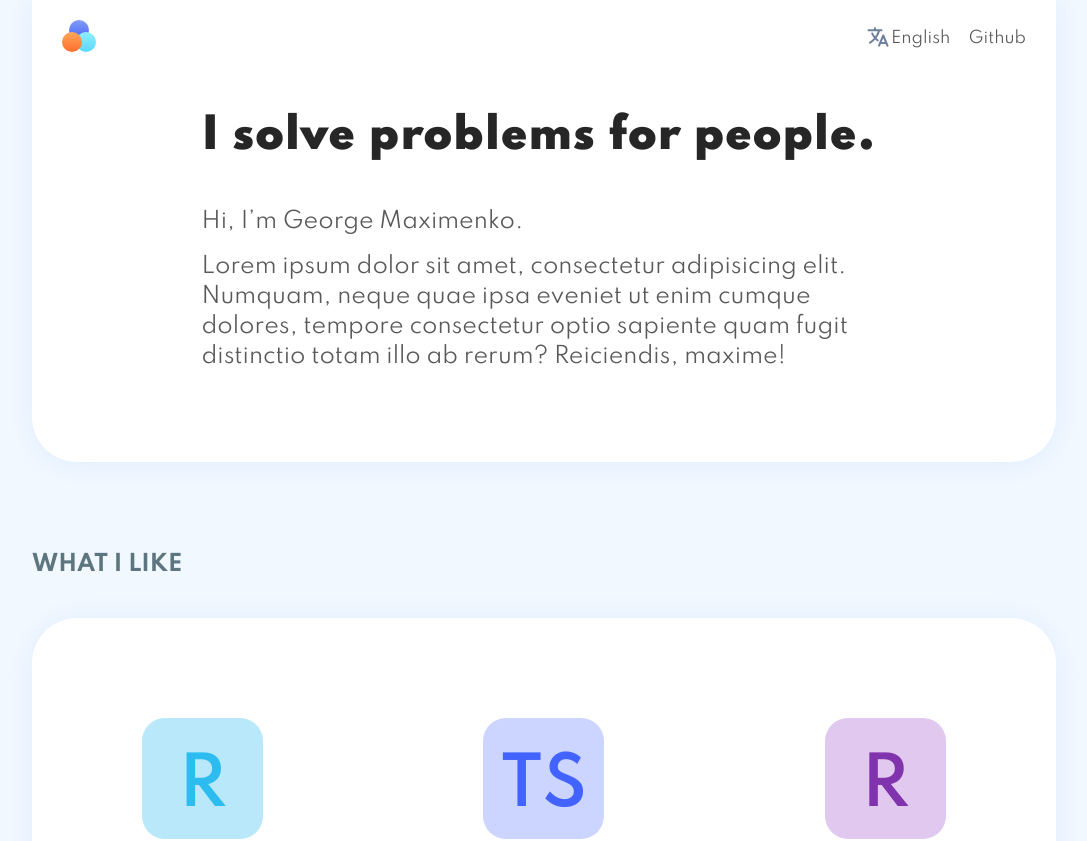
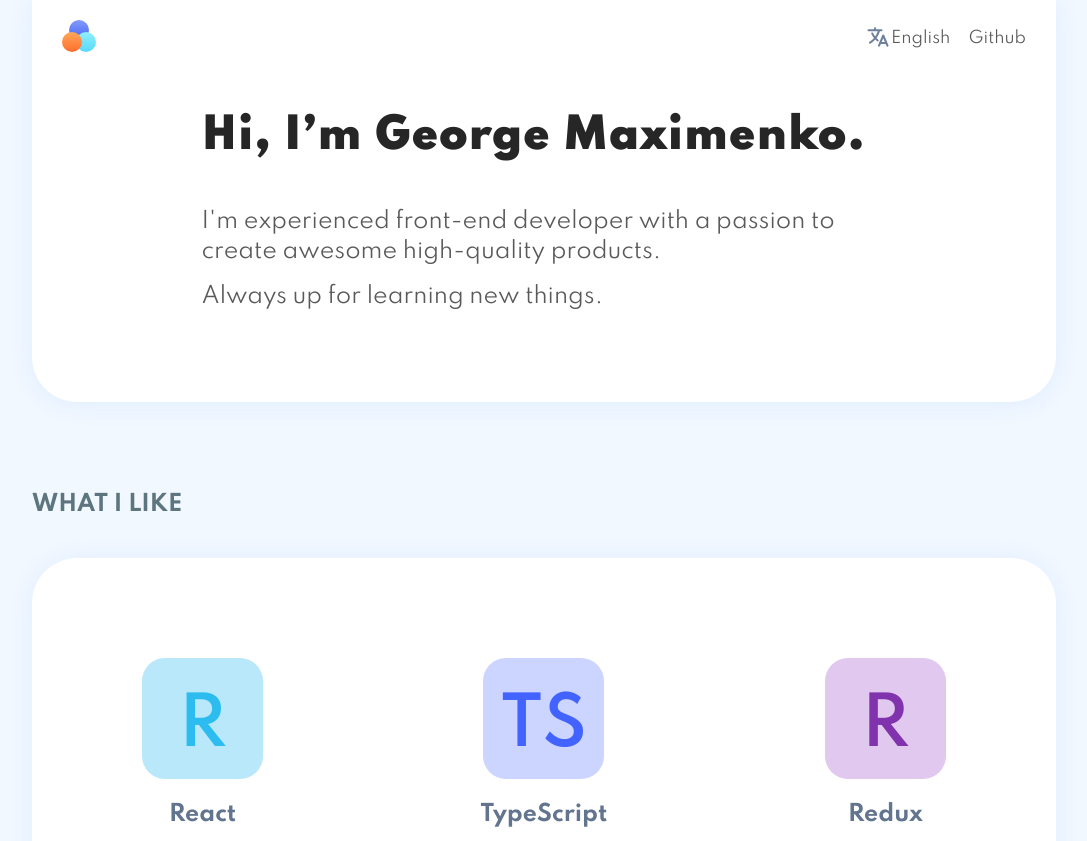
Before and after one commit to mvximenko/portfolio, a React (Create React App) app: page / in a window 1280 px wide. Shown: the top 841 px of the page, without its empty margins (96-1183 px from the left). Built offline with nearby package versions, Linux system fonts and the light colour scheme.

Commit message:
Update info

```diff
--- a/public/index.html
+++ b/public/index.html
@@ -6,43 +6,19 @@
   <link rel="icon" href="%PUBLIC_URL%/favicon.ico" />
   <meta name="viewport" content="width=device-width, initial-scale=1" />
   <meta name="theme-color" content="#000000" />
-  <meta name="description" content="Web site created using create-react-app" />
+  <meta name="description"
+    content="Portfolio of front-end developer George Maximenko, currently based in Saint Petersburg." />
   <link rel="apple-touch-icon" href="%PUBLIC_URL%/logo192.png" />
-  <!--
-      manifest.json provides metadata used when your web app is installed on a
-      user's mobile device or desktop. See https://developers.google.com/web/fundamentals/web-app-manifest/
-    -->
+  <link rel="manifest" href="%PUBLIC_URL%/manifest.json" />
+  <title>George Maximenko — Front-End Developer</title>
+
   <link rel="preconnect" href="https://fonts.gstatic.com">
-  <link href="https://fonts.googleapis.com/css2?family=Spartan:wght@100;200;300;400;500;600;700;800;900&display=swap"
-    rel="stylesheet">
-
-  <link rel="manifest" href="%PUBLIC_URL%/manifest.json" />
-  <!--
-      Notice the use of %PUBLIC_URL% in the tags above.
-      It will be replaced with the URL of the `public` folder during the build.
-      Only files inside the `public` folder can be referenced from the HTML.
-
-      Unlike "/favicon.ico" or "favicon.ico", "%PUBLIC_URL%/favicon.ico" will
-      work correctly both with client-side routing and a non-root public URL.
-      Learn how to configure a non-root public URL by running `npm run build`.
-    -->
-
-  <title>React App</title>
+  <link href="https://fonts.googleapis.com/css2?family=Spartan:wght@400;600;700;900&display=swap" rel="stylesheet">
 </head>
 
 <body>
   <noscript>You need to enable JavaScript to run this app.</noscript>
   <div id="root"></div>
-  <!--
-      This HTML file is a template.
-      If you open it directly in the browser, you will see an empty page.
-
-      You can add webfonts, meta tags, or analytics to this file.
-      The build step will place the bundled scripts into the <body> tag.
-
-      To begin the development, run `npm start` or `yarn start`.
-      To create a production bundle, use `npm run build` or `yarn build`.
-    -->
 </body>
 
 </html>
--- a/src/App.js
+++ b/src/App.js
@@ -5,8 +5,7 @@
 import { GlobalStyle } from './GlobalStyle';
 import { Layout, Container } from './AppStyles';
 
-const App = () => {
-  return (
+const App = () => (
   <>
     <GlobalStyle />
     <Layout>
@@ -19,6 +18,5 @@
     <Footer />
   </>
 );
-};
 
 export default App;
--- a/src/GlobalStyle.js
+++ b/src/GlobalStyle.js
@@ -10,7 +10,8 @@
   body {
     margin: 0;
     background: rgb(242, 248, 255);
-    font-family: 'Spartan', sans-serif;
+    font-family: 'Spartan', -apple-system, BlinkMacSystemFont, 'Segoe UI', 'Roboto', 'Oxygen',
+    'Ubuntu', 'Cantarell', 'Fira Sans', 'Droid Sans', 'Helvetica Neue', sans-serif;
     -webkit-font-smoothing: antialiased;
     -moz-osx-font-smoothing: grayscale;
 
--- a/src/components/Header.js
+++ b/src/components/Header.js
@@ -36,14 +36,12 @@
         </Social>
       </Nav>
       <Content>
-        <Heading>I solve problems for people.</Heading>
-        <Paragraph>Hi, I’m George Maximenko.</Paragraph>
+        <Heading>Hi, I’m George Maximenko.</Heading>
         <Paragraph>
-          Lorem ipsum dolor sit amet, consectetur adipisicing elit. Numquam,
-          neque quae ipsa eveniet ut enim cumque dolores, tempore consectetur
-          optio sapiente quam fugit distinctio totam illo ab rerum? Reiciendis,
-          maxime!
+          I'm experienced front-end developer with a passion to create awesome
+          high-quality products.
         </Paragraph>
+        <Paragraph>Always up for learning new things.</Paragraph>
       </Content>
     </StyledHeader>
   );
```
Also changed, not shown: public/manifest.json. Lines whose indentation alone changed are shown as unchanged.
